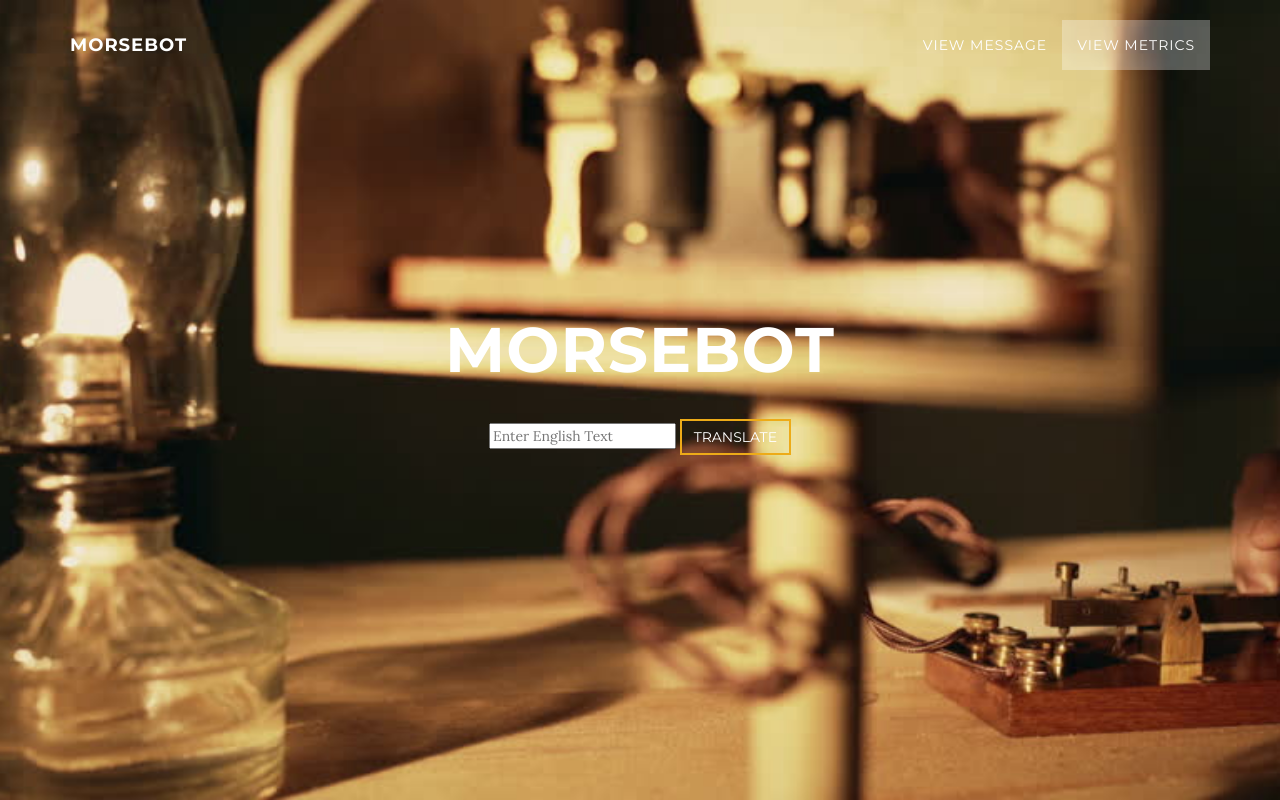
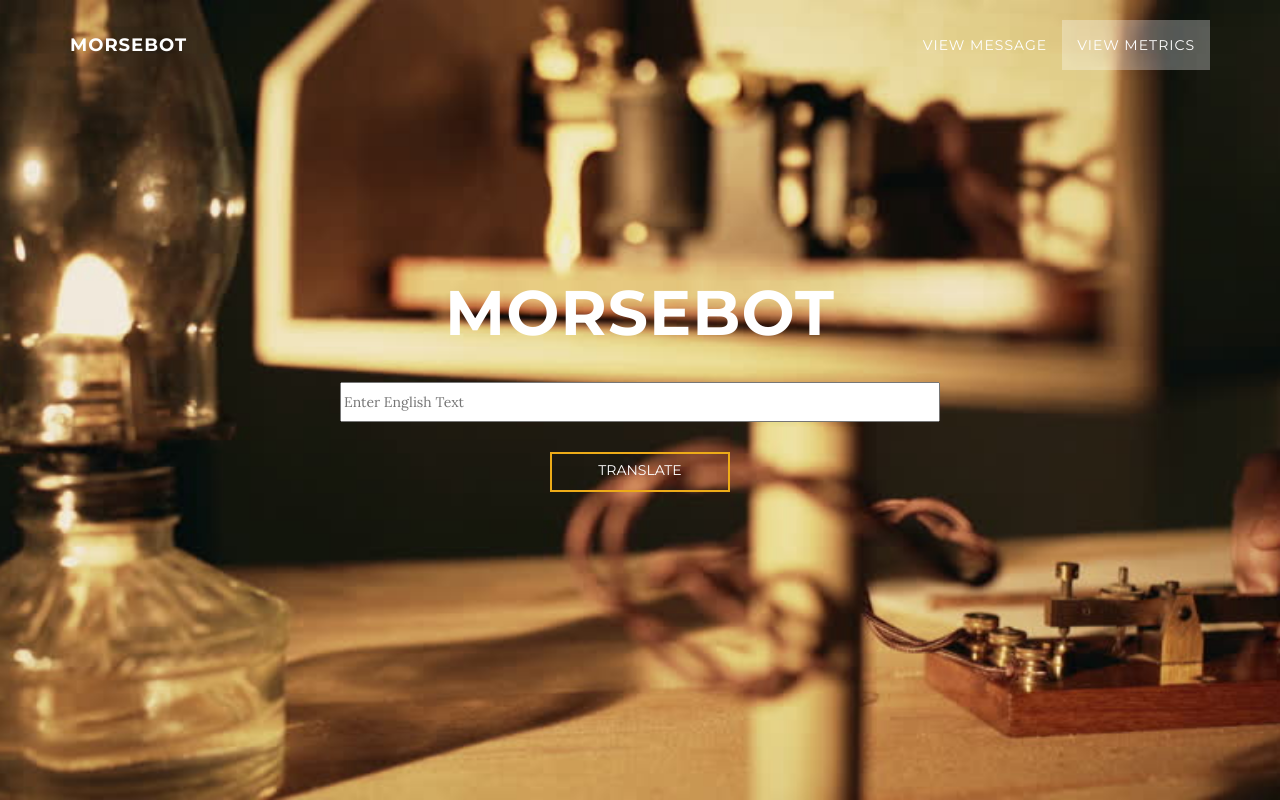
Before and after one commit to rsandeep15/MorseBot, a plain HTML site: page index.html in a window 1280 px wide. Shown: the top 800 px of the page. Drawn offline with nearby package versions, Linux system fonts and the light colour scheme.

Commit message:
modify input

```diff
--- a/template/css/morse.css
+++ b/template/css/morse.css
@@ -133,6 +133,17 @@ p {
   background-color: transparent;
 }
 
+#englishField {
+  width: 600px;
+  height: 40px;
+}
+
+#translate-button {
+  margin-top: 30px;
+  width: 180px;
+  height: 40px;
+}
+
 @media (min-width: 768px) {
   .intro {
     height: 100%;
```
